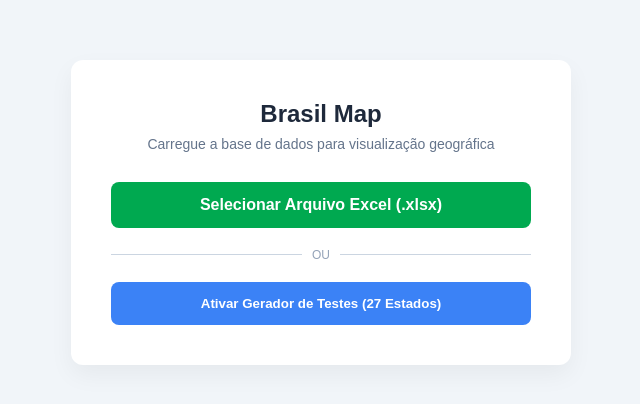
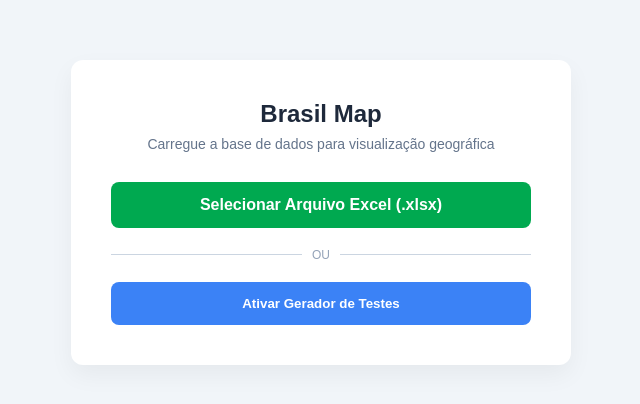
Before and after one commit to RafaelMira23/Brasil-map, a React (Vite) app: page / in a window 1280 px wide. Shown: the part 188-592 px from the top of the page, without its empty margins (319-959 px from the left). Built offline with nearby package versions, Linux system fonts and the light colour scheme.

Commit message:
Refactor UploadScreen component for clarity and structure

```diff
--- a/src/components/UploadScreen.jsx
+++ b/src/components/UploadScreen.jsx
@@ -1,17 +1,19 @@
 import React from 'react';
 import * as XLSX from 'xlsx';
 
-// Estados litorâneos: no fallback por UF, evitamos jogar o jitter para
-// LESTE (que empurra o ponto pro oceano).
-const COASTAL_STATES = new Set(['AL','BA','CE','ES','MA','PA','PB','PE','PI','RJ','RN','RS','SC','SE','SP','AP']);
-
 function toTitleCase(str) {
   if (!str) return str;
+
   const lowerWords = new Set(['de', 'da', 'do', 'das', 'dos', 'e']);
+
   return str
     .toLowerCase()
     .split(' ')
-    .map((word, i) => (i > 0 && lowerWords.has(word)) ? word : word.charAt(0).toUpperCase() + word.slice(1))
+    .map((word, i) =>
+      i > 0 && lowerWords.has(word)
+        ? word
+        : word.charAt(0).toUpperCase() + word.slice(1)
+    )
     .join(' ');
 }
 
@@ -24,162 +26,379 @@ function normalize(str) {
     .replace(/[\u0300-\u036f]/g, '');
 }
 
-// Pega o valor da primeira coluna existente dentre uma lista de aliases
-// (case-insensitive), pra não depender de nomes exatos de coluna no Excel.
 function getField(row, aliases) {
   const keys = Object.keys(row);
+
   for (const alias of aliases) {
-    const found = keys.find(k => normalize(k) === normalize(alias));
-    if (found && row[found] !== undefined && row[found] !== null && row[found] !== '') {
+    const found = keys.find(
+      k => normalize(k) === normalize(alias)
+    );
+
+    if (
+      found &&
+      row[found] !== undefined &&
+      row[found] !== null &&
+      row[found] !== ''
+    ) {
       return row[found];
     }
   }
+
   return '';
 }
 
-// Jitter determinístico (não aleatório) baseado no nome da cidade, pra
-// distribuir visualmente pessoas de uma mesma cidade não-geocodificada sem
-// gerar posições diferentes a cada upload.
-function hashJitter(seed, uf) {
-  let hash = 0;
-  for (let i = 0; i < seed.length; i++) {
-    hash = (hash * 31 + seed.charCodeAt(i)) & 0xffffffff;
+const BRAZIL_CITIES = {
+  'SAO PAULO': {
+    lat: -23.5505,
+    lng: -46.6333,
+    state: 'SP'
+  },
+  'RIO DE JANEIRO': {
+    lat: -22.9068,
+    lng: -43.1729,
+    state: 'RJ'
+  },
+  'CURITIBA': {
+    lat: -25.4284,
+    lng: -49.2733,
+    state: 'PR'
+  },
+  'BLUMENAU': {
+    lat: -26.9194,
+    lng: -49.0661,
+    state: 'SC'
+  },
+  'BELO HORIZONTE': {
+    lat: -19.9167,
+    lng: -43.9345,
+    state: 'MG'
+  },
+  'PORTO ALEGRE': {
+    lat: -30.0346,
+    lng: -51.2177,
+    state: 'RS'
+  },
+  'GOIANIA': {
+    lat: -16.6869,
+    lng: -49.2648,
+    state: 'GO'
+  },
+  'SALVADOR': {
+    lat: -12.9714,
+    lng: -38.5014,
+    state: 'BA'
+  },
+  'FORTALEZA': {
+    lat: -3.7319,
+    lng: -38.5267,
+    state: 'CE'
+  },
+  'BRASILIA': {
+    lat: -15.7939,
+    lng: -47.8828,
+    state: 'DF'
+  },
+  'RECIFE': {
+    lat: -8.0476,
+    lng: -34.8770,
+    state: 'PE'
+  },
+  'BELEM': {
+    lat: -1.4558,
+    lng: -48.4902,
+    state: 'PA'
+  },
+  'MANAUS': {
+    lat: -3.119,
+    lng: -60.0217,
+    state: 'AM'
+  },
+  'NATAL': {
+    lat: -5.7945,
+    lng: -35.211,
+    state: 'RN'
+  },
+  'PIRACICABA': {
+    lat: -22.7338,
+    lng: -47.6476,
+    state: 'SP'
+  },
+  'PINHAIS': {
+    lat: -25.444,
+    lng: -49.1921,
+    state: 'PR'
   }
-  const angle = (Math.abs(hash) % 360) * (Math.PI / 180);
-  const radius = 0.12;
-  let lngOffset = Math.cos(angle) * radius;
-  if (COASTAL_STATES.has(uf)) lngOffset = -Math.abs(lngOffset);
-  return { latOffset: Math.sin(angle) * radius, lngOffset };
-}
+};
 
-export default function UploadScreen({ onDataLoaded, onTriggerMock, CATEGORIES, GEODB, STATE_CENTERS }) {
-
+export default function UploadScreen({
+  onDataLoaded,
+  onTriggerMock,
+  CATEGORIES
+}) {
   const handleFileUpload = (e) => {
     const file = e.target.files[0];
+
     if (!file) return;
 
     const reader = new FileReader();
+
     reader.onload = (evt) => {
       try {
         const bstr = evt.target.result;
-        const workbook = XLSX.read(bstr, { type: 'binary' });
+
+        const workbook = XLSX.read(bstr, {
+          type: 'binary'
+        });
+
         const sheetName = workbook.SheetNames[0];
+
         const sheet = workbook.Sheets[sheetName];
+
         const json = XLSX.utils.sheet_to_json(sheet);
 
         let geocodedCount = 0;
-        let fallbackCount = 0;
         let droppedCount = 0;
 
-        const parsed = json.map((row, idx) => {
-          const name = getField(row, ['Vendedor', 'Person Full Name', 'Nome', 'Nome Completo']) || 'Sem Nome';
-          const email = getField(row, ['Person Work Email', 'Email', 'E-mail']);
-          const id = getField(row, ['SESA Number', 'Número', 'Numero', 'Matrícula', 'Matricula']) || `ID-${idx}`;
-          const manager = getField(row, ['Manager Full Name', 'Gerente', 'Gestor']);
-          const phone = getField(row, ['Phone', 'Telefone', 'Celular']);
-          const street = getField(row, ['Street', 'Endereço', 'Endereco', 'Address']);
-          const rawCity = getField(row, ['City of Work', 'Cidade de Trabalho', 'Cidade']);
-          const rawState = getField(row, ['State of Work', 'Estado', 'UF']);
+        const parsed = json
+          .map((row, idx) => {
+            const name =
+              getField(row, ['Person Full Name']) ||
+              'Sem Nome';
 
-          // 1) Tenta achar a cidade na base sintética do gerador de testes
-          //    (só bate se o Excel usar exatamente os nomes fictícios do mock).
-          const cleanCityKey = normalize(rawCity);
-          let geoMatch = GEODB[cleanCityKey];
+            const email =
+              getField(row, ['Person Work Email']);
+
+            const id =
+              getField(row, ['SESA Number']) ||
+              `ID-${idx}`;
+
+            const manager =
+              getField(row, ['Manager Full Name']);
+
+            const rawCity =
+              getField(row, ['City of Work']);
+
+            const vendedoresRaw =
+              getField(row, ['Vendedores']);
+
+            const cityKey = normalize(rawCity);
+
+            const cityMatch =
+              BRAZIL_CITIES[cityKey];
 
             let coordinates = null;
-          let resolvedState = rawState ? normalize(rawState).slice(0, 2) : null;
+            let resolvedState = null;
             let geocoded = false;
 
-          if (geoMatch) {
-            coordinates = [geoMatch.lat, geoMatch.lng];
-            resolvedState = geoMatch.estado;
+            if (cityMatch) {
+              coordinates = [
+                cityMatch.lat,
+                cityMatch.lng
+              ];
+
+              resolvedState =
+                cityMatch.state;
+
               geocoded = true;
               geocodedCount++;
-          } else if (resolvedState && STATE_CENTERS[resolvedState]) {
-            // 2) Fallback: não temos uma base real de municípios brasileiros
-            //    embutida no app. Em vez de descartar a pessoa (o que fazia
-            //    todo mundo sumir silenciosamente), posicionamos perto do
-            //    centro do estado informado, com um leve jitter determinístico
-            //    pra não empilhar todo mundo exatamente no mesmo pixel.
-            const center = STATE_CENTERS[resolvedState];
-            const { latOffset, lngOffset } = hashJitter(rawCity || name, resolvedState);
-            coordinates = [center[0] + latOffset, center[1] + lngOffset];
-            geocoded = false;
-            fallbackCount++;
             } else {
-            // 3) Sem cidade reconhecida e sem UF válida: não dá pra plotar.
               droppedCount++;
             }
 
-          // Parsing da coluna Vendedores/Categoria, tolerante a maiúsculas/
-          // minúsculas e espaços extras.
-          const vendedoresRaw = getField(row, ['Vendedores', 'Categoria', 'Área', 'Area']);
             let categoria = 'Sem Categoria';
             let categoria_foco = null;
 
             if (vendedoresRaw) {
-            const parts = vendedoresRaw.split(' - ');
-            categoria = parts[0] ? parts[0].trim() : 'Sem Categoria';
-            if (parts[1]) categoria_foco = parts[1].trim();
+              const parts =
+                vendedoresRaw.split(' - ');
+
+              categoria =
+                parts[0]?.trim() ||
+                'Sem Categoria';
+
+              categoria_foco =
+                parts[1]?.trim() ||
+                null;
             }
 
-          const catObj = CATEGORIES.find(c => normalize(c.acronym) === normalize(categoria))
-            || { acronym: categoria, color: '#888888' };
+            const catObj =
+              CATEGORIES.find(
+                c =>
+                  normalize(c.acronym) ===
+                  normalize(categoria)
+              ) || {
+                acronym: categoria,
+                color: '#888888'
+              };
 
             return {
               id,
               nNumber: id,
+
               name,
               email,
-            phone,
-            street,
+
               managerName: manager,
-            city: geoMatch ? geoMatch.displayName : (rawCity ? toTitleCase(rawCity) : 'Não Mapeada'),
+
+              city: rawCity
+                ? toTitleCase(rawCity)
+                : 'Não Mapeada',
+
               state: resolvedState,
+
               coordinates,
+
               category: catObj,
               subcategory: categoria_foco,
+
               geocoded
             };
-        }).filter(p => p.coordinates !== null);
+          })
+          .filter(
+            person =>
+              person.coordinates !== null
+          );
 
         onDataLoaded(parsed);
 
-        if (fallbackCount > 0 || droppedCount > 0) {
         alert(
-            `Importação concluída: ${geocodedCount} geocodificados, ` +
-            `${fallbackCount} posicionados aproximadamente (centro do estado, ` +
-            `cidade não reconhecida) e ${droppedCount} descartados por falta ` +
-            `de cidade/UF válida.`
+          `Importação concluída.\n\n` +
+          `Geocodificados: ${geocodedCount}\n` +
+          `Descartados: ${droppedCount}`
         );
-        }
       } catch (err) {
-        alert("Erro ao ler o arquivo Excel. Verifique o formato das colunas.");
+        alert(
+          'Erro ao ler o arquivo Excel. Verifique o formato das colunas.'
+        );
+
         console.error(err);
       }
     };
+
     reader.readAsBinaryString(file);
   };
 
   return (
-    <div style={{ display: 'flex', flexDirection: 'column', alignItems: 'center', justifyContent: 'center', height: '100vh', width: '100vw', background: '#f1f5f9', fontFamily: 'sans-serif', padding: '20px', boxSizing: 'border-box' }}>
-      <div style={{ background: '#fff', padding: '40px', borderRadius: '12px', boxShadow: '0 10px 25px rgba(0,0,0,0.05)', textAlign: 'center', maxWidth: '500px', width: '100%' }}>
-        <h1 style={{ fontSize: '24px', color: '#1e293b', marginBottom: '8px', fontWeight: '700' }}>Brasil Map</h1>
-        <p style={{ fontSize: '14px', color: '#64748b', marginBottom: '30px' }}>Carregue a base de dados para visualização geográfica</p>
+    <div
+      style={{
+        display: 'flex',
+        flexDirection: 'column',
+        alignItems: 'center',
+        justifyContent: 'center',
+        height: '100vh',
+        width: '100vw',
+        background: '#f1f5f9',
+        fontFamily: 'sans-serif',
+        padding: '20px',
+        boxSizing: 'border-box'
+      }}
+    >
+      <div
+        style={{
+          background: '#fff',
+          padding: '40px',
+          borderRadius: '12px',
+          boxShadow:
+            '0 10px 25px rgba(0,0,0,0.05)',
+          textAlign: 'center',
+          maxWidth: '500px',
+          width: '100%'
+        }}
+      >
+        <h1
+          style={{
+            fontSize: '24px',
+            color: '#1e293b',
+            marginBottom: '8px',
+            fontWeight: '700'
+          }}
+        >
+          Brasil Map
+        </h1>
 
-        <label style={{ display: 'block', background: '#00A950', color: '#fff', padding: '14px 20px', borderRadius: '8px', fontWeight: '600', cursor: 'pointer', marginBottom: '16px', transition: 'background 0.2s' }}>
+        <p
+          style={{
+            fontSize: '14px',
+            color: '#64748b',
+            marginBottom: '30px'
+          }}
+        >
+          Carregue a base de dados para
+          visualização geográfica
+        </p>
+
+        <label
+          style={{
+            display: 'block',
+            background: '#00A950',
+            color: '#fff',
+            padding: '14px 20px',
+            borderRadius: '8px',
+            fontWeight: '600',
+            cursor: 'pointer',
+            marginBottom: '16px'
+          }}
+        >
           Selecionar Arquivo Excel (.xlsx)
-          <input type="file" accept=".xlsx" onChange={handleFileUpload} style={{ display: 'none' }} />
+
+          <input
+            type="file"
+            accept=".xlsx"
+            onChange={handleFileUpload}
+            style={{ display: 'none' }}
+          />
         </label>
 
-        <div style={{ margin: '20px 0', display: 'flex', alignItems: 'center', justifyContent: 'center', gap: '10px' }}>
-          <div style={{ height: '1px', background: '#cbd5e1', flex: 1 }}></div>
-          <span style={{ fontSize: '12px', color: '#94a3b8', textTransform: 'uppercase' }}>ou</span>
-          <div style={{ height: '1px', background: '#cbd5e1', flex: 1 }}></div>
+        <div
+          style={{
+            margin: '20px 0',
+            display: 'flex',
+            alignItems: 'center',
+            justifyContent: 'center',
+            gap: '10px'
+          }}
+        >
+          <div
+            style={{
+              height: '1px',
+              background: '#cbd5e1',
+              flex: 1
+            }}
+          />
+
+          <span
+            style={{
+              fontSize: '12px',
+              color: '#94a3b8',
+              textTransform: 'uppercase'
+            }}
+          >
+            ou
+          </span>
+
+          <div
+            style={{
+              height: '1px',
+              background: '#cbd5e1',
+              flex: 1
+            }}
+          />
         </div>
 
-        <button onClick={onTriggerMock} style={{ width: '100%', background: '#3b82f6', color: '#fff', padding: '14px 20px', borderRadius: '8px', fontWeight: '600', border: 'none', cursor: 'pointer', transition: 'background 0.2s' }}>
-          Ativar Gerador de Testes (27 Estados)
+        <button
+          onClick={onTriggerMock}
+          style={{
+            width: '100%',
+            background: '#3b82f6',
+            color: '#fff',
+            padding: '14px 20px',
+            borderRadius: '8px',
+            fontWeight: '600',
+            border: 'none',
+            cursor: 'pointer'
+          }}
+        >
+          Ativar Gerador de Testes
         </button>
       </div>
     </div>
```
Lines whose indentation alone changed are shown as unchanged.
